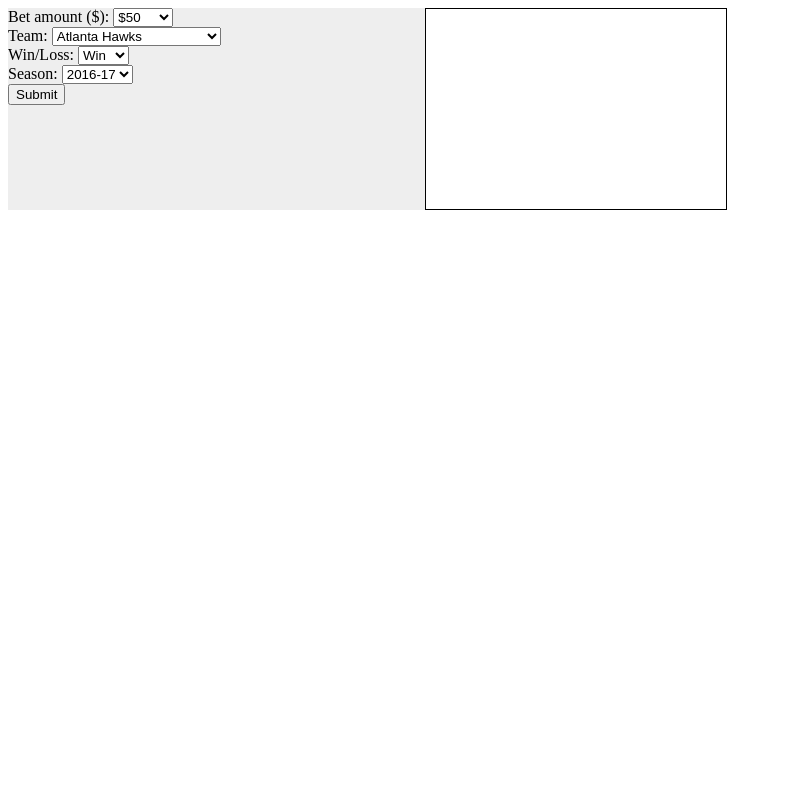
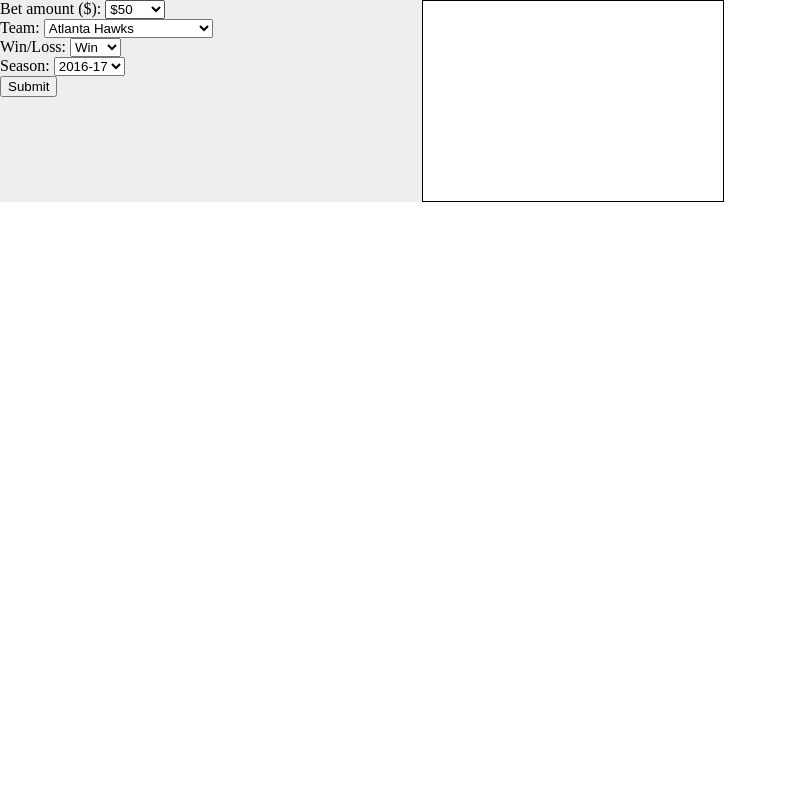
Before and after one commit to nikhilNathwani/Moneyline, a Flask app: page / in a window 1280 px wide. Shown: the whole page, without its empty margins (0-790 px from the left). Run offline with Flask 2, Linux system fonts and the light colour scheme.

Commit message:
Removed the white margin around all the page

```diff
--- a/static/css/styles.css
+++ b/static/css/styles.css
@@ -1,3 +1,8 @@
+html, body {
+  margin: 0;
+  padding: 0;
+}
+
 #container {
   display: flex;
 }
```
